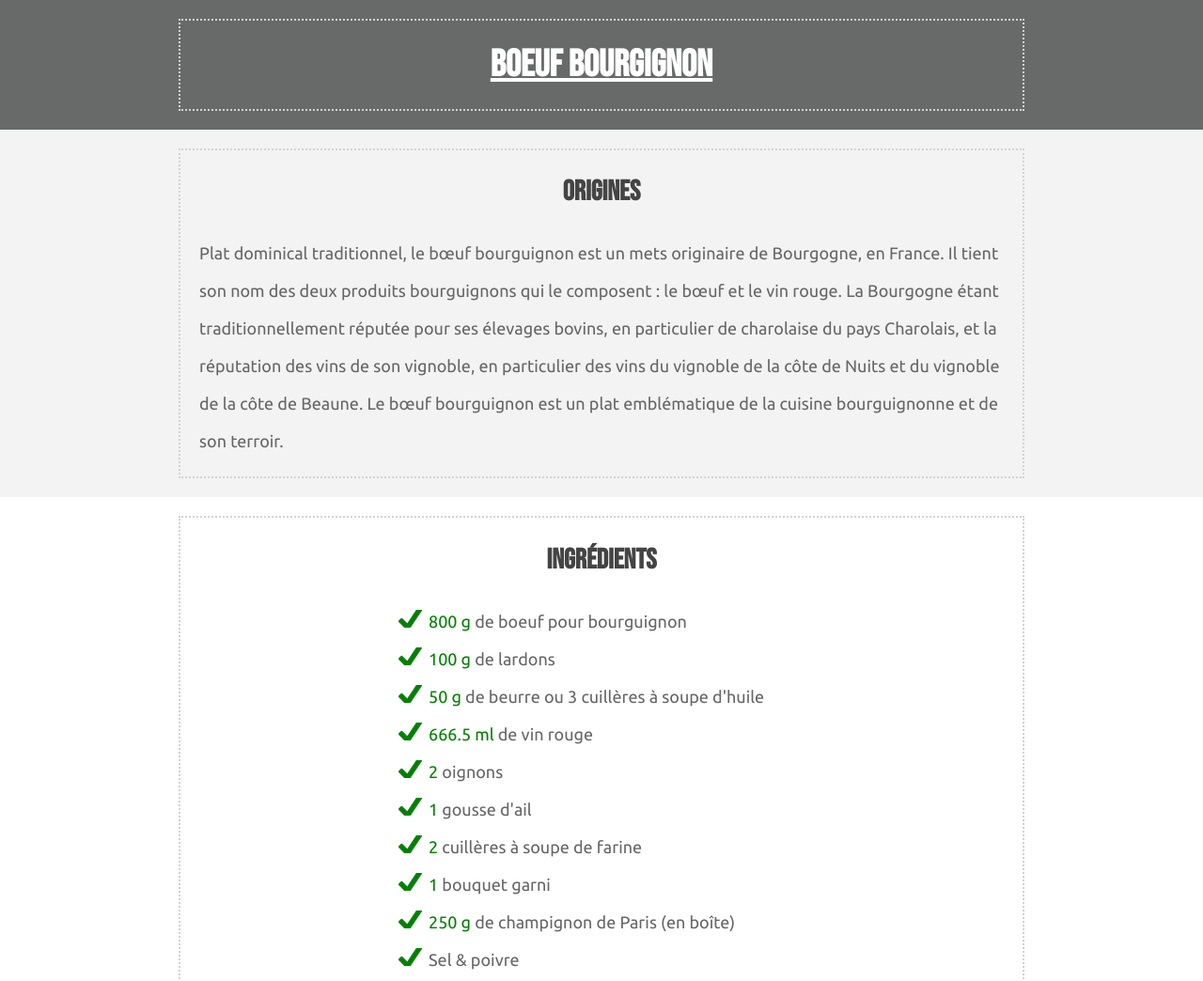
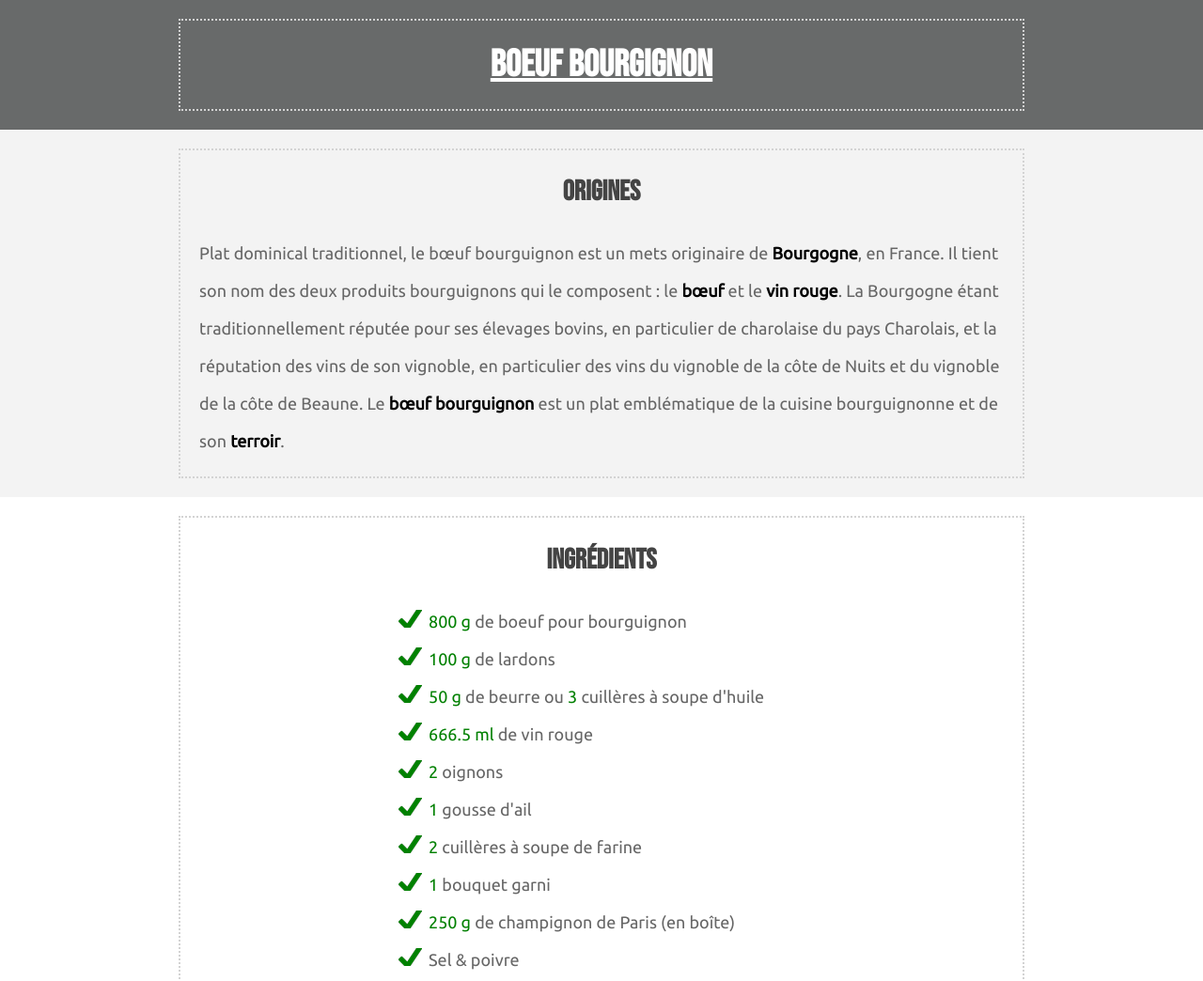
Before and after one commit to MarileneK/recipe_bourguignon.github.io, a plain HTML site: page index.html in a window 1280 px wide. Shown: the top 1044 px of the page at 94% size. Drawn offline with Linux system fonts and the light colour scheme; files whose address does not match are found by name.

Commit message:
CSS adjustment

```diff
--- a/index.html
+++ b/index.html
@@ -23,17 +23,17 @@
         <section class='origin'>
             <div class='container div_origin'>
                 <h2>Origines</h2>
-                <p>Plat dominical traditionnel, le bœuf bourguignon est un mets originaire de Bourgogne, en France. Il
+                <p>Plat dominical traditionnel, le bœuf bourguignon est un mets originaire de <strong>Bourgogne</strong>, en France. Il
                     tient
-                    son nom des deux produits bourguignons qui le composent : le bœuf et le vin rouge. La Bourgogne
+                    son nom des deux produits bourguignons qui le composent : le <strong>bœuf</strong> et le <strong>vin rouge</strong>. La Bourgogne
                     étant
                     traditionnellement réputée pour ses élevages bovins, en particulier de charolaise du pays Charolais,
                     et
                     la réputation des vins de son vignoble, en particulier des vins du vignoble de la côte de Nuits et
                     du
-                    vignoble de la côte de Beaune. Le bœuf bourguignon est un plat emblématique de la cuisine
+                    vignoble de la côte de Beaune. Le <strong>bœuf bourguignon</strong> est un plat emblématique de la cuisine
                     bourguignonne
-                    et de son terroir.</p>
+                    et de son <strong>terroir</strong>.</p>
             </div>
         </section>
 
@@ -45,7 +45,7 @@
                     <ul>
                         <li><span class='green_text'>800 g</span> de boeuf pour bourguignon</li>
                         <li><span class='green_text'>100 g</span> de lardons</li>
-                        <li><span class='green_text'>50 g</span> de beurre ou 3 cuillères à soupe d'huile</li>
+                        <li><span class='green_text'>50 g</span> de beurre ou <span class='green_text'>3</span> cuillères à soupe d'huile</li>
                         <li><span class='green_text'>666.5 ml</span> de vin rouge</li>
                         <li><span class='green_text'>2</span> oignons</li>
                         <li><span class='green_text'>1</span> gousse d'ail </li>
--- a/stylesheets/style.css
+++ b/stylesheets/style.css
@@ -26,6 +26,7 @@
          url('../fonts/ubuntu-v15-latin-regular.svg#Ubuntu') format('svg'); /* Legacy iOS */
   }
 
+/* ALL SECTIONS */
 body {
     font-size: 18px;
     line-height: 40px;
@@ -49,9 +50,9 @@ h2 {
     color: #444444;
 }
 
-/* section.origin h2:nth-last-child {
-    color: white;
-} */
+strong {
+    color: black;
+}
 
 .container {
     width: 70%;
@@ -65,9 +66,33 @@ header, footer {
     text-align: center;
 }
 
+section, header, footer {
+    padding: 20px 0 20px;
+}
+
+
+/* ORIGINES SECTION */
 .origin {
     background-color: #f3f3f3;
 }
+
+.div_origin p {
+    padding: 0 20px;
+}
+
+.green_text {
+    color: green;
+}
+
+
+/* INGREDIENTS SECTION */
+
+ul {
+    list-style-image: url(/check.png)
+}
+
+
+/* PREPARATION SECTION */
 
 .preparation {
     background-color: #76cdcd;
@@ -81,9 +106,12 @@ div.div_preparation h2 {
     color: white;
 }
 
-section, header, footer {
-    padding: 20px 0 20px;
+.text_margin {
+    width: 50%;
+    margin: 0 auto;
 }
+
+/* FOOTER SECTION */
 
 footer {
     font-size: 13px;
@@ -92,20 +120,3 @@ footer {
 footer div.container p {
     margin: 0;
 }
-
-.div_origin p {
-    padding: 0 20px;
-}
-
-.text_margin {
-    width: 50%;
-    margin: 0 auto;
-}
-
-ul {
-    list-style-image: url(/check.png)
-}
-
-.green_text {
-    color: green;
-}
```
